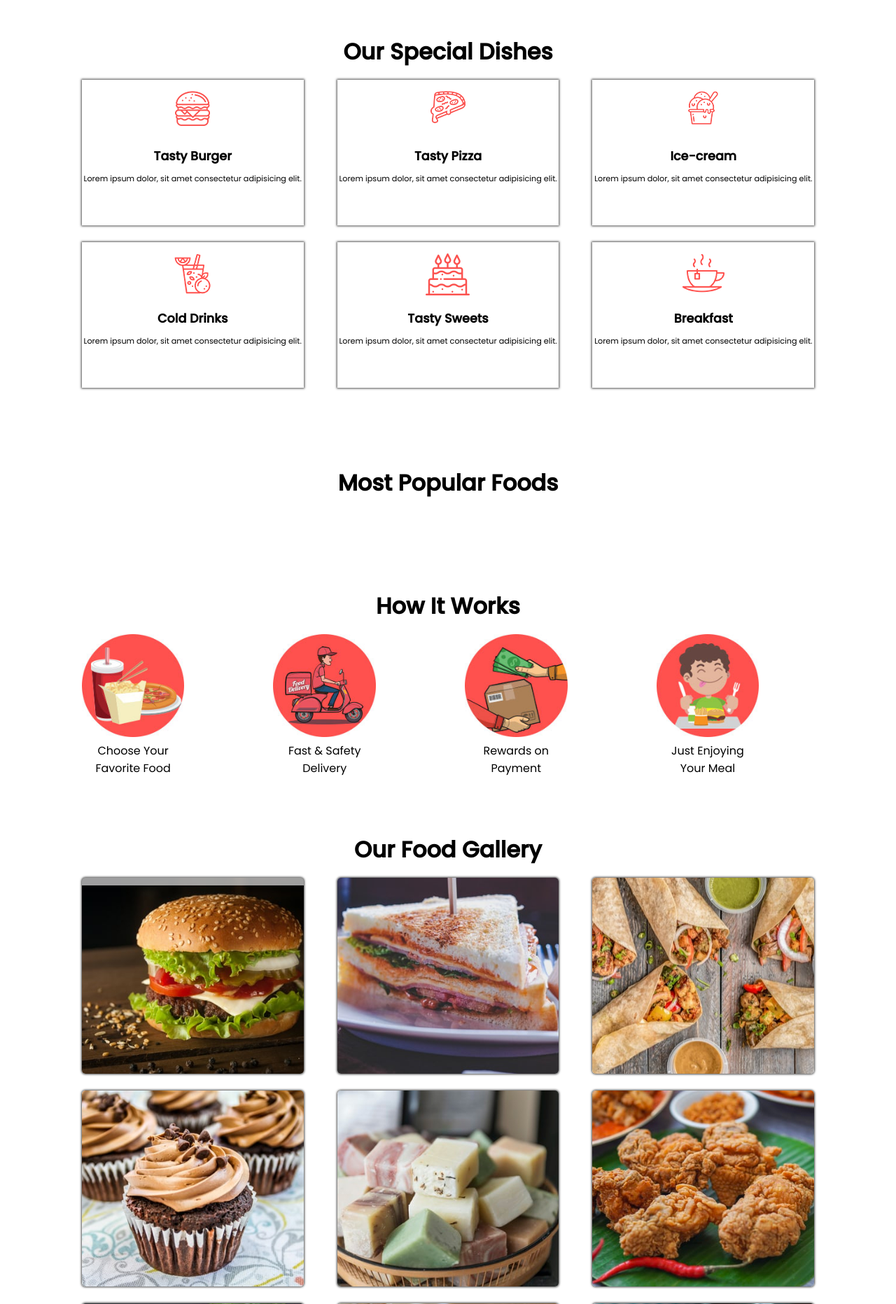
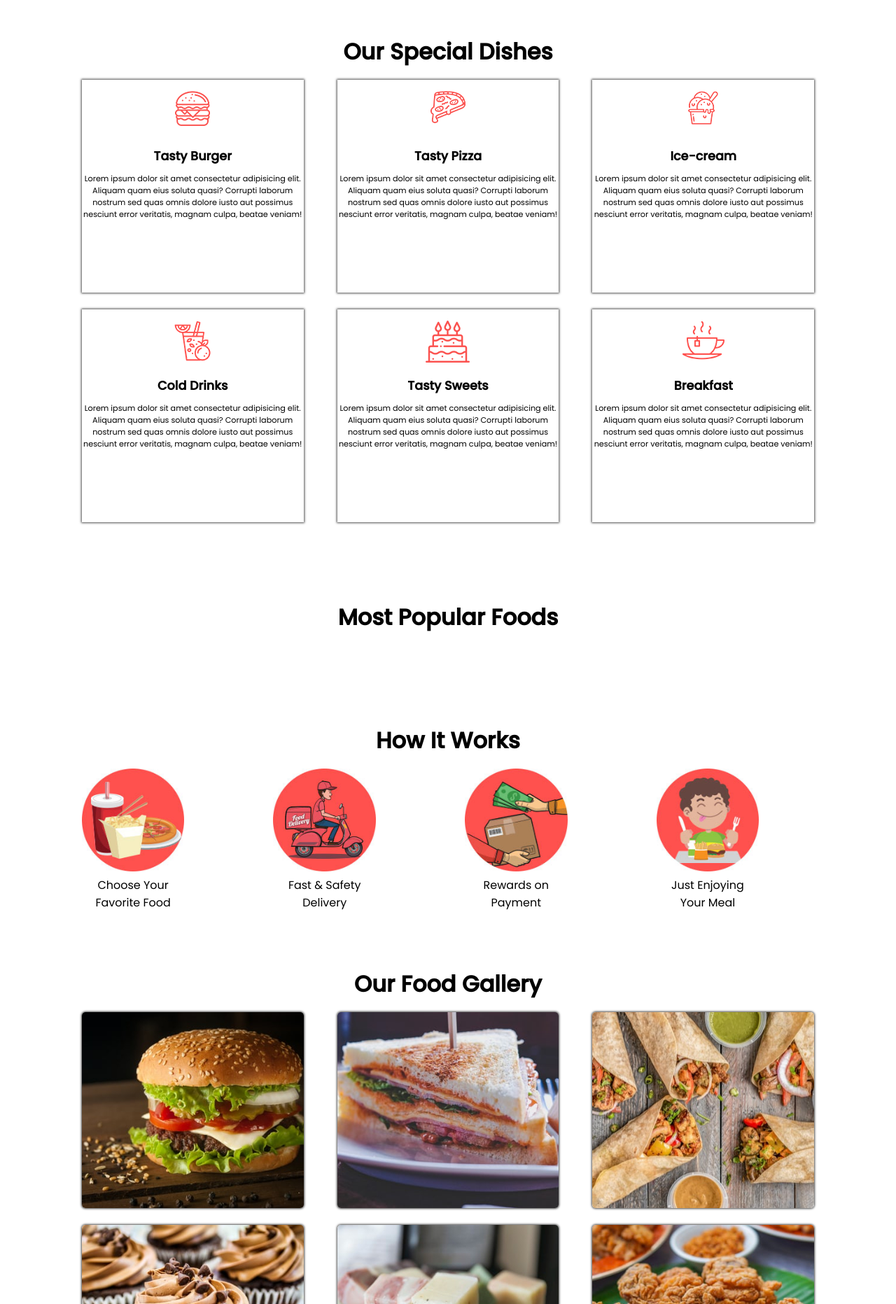
Before and after one commit to nandanpytech/django_restaurant, a Django app: page / in a window 1280 px wide. Shown: the part 384-2247 px from the top of the page at 70% size. Run offline with Django 4.2, Linux system fonts and the light colour scheme; some libraries are stand-ins or nearby versions; some web fonts are replaced.

Commit message:
new changes

```diff
--- a/static/css/index.css
+++ b/static/css/index.css
@@ -137,7 +137,7 @@ ul li a:hover{
     /* box-shadow: rgba(100, 100, 111, .2) 0px 1px 10px 0px; */
     padding: 1rem;
     width: 60%;
-    height: 26vh;
+    height: 38vh;
     justify-self: center;
     position: relative;
     overflow: hidden;
--- a/templates/index.html
+++ b/templates/index.html
@@ -2,26 +2,27 @@
 <html lang="en">
   {% load static %}
   <head>
-    <meta charset="UTF-8">
-    <meta http-equiv="X-UA-Compatible" content="IE=edge">
-    <meta name="viewport" content="width=device-width, initial-scale=1.0">
+    <meta charset="UTF-8" />
+    <meta http-equiv="X-UA-Compatible" content="IE=edge" />
+    <meta name="viewport" content="width=device-width, initial-scale=1.0" />
     <title>Restraurant</title>
-    <link rel="stylesheet" href="{%static 'css/search.css'%}">
-    <link rel="stylesheet" href="{% static 'css/index.css'%}">
-    <script src="https://kit.fontawesome.com/0cc154e2b5.js" crossorigin="anonymous"></script>
+    <link rel="stylesheet" href="{%static 'css/search.css'%}" />
+    <link rel="stylesheet" href="{% static 'css/index.css'%}" />
+    <script
+      src="https://kit.fontawesome.com/0cc154e2b5.js"
+      crossorigin="anonymous"
+    ></script>
     <script>
-        window.onload=function(){
-            document.getElementById('loader').style.display="none";
-            document.getElementById('content').style.display="block";
-
+      window.onload = function () {
+        document.getElementById("loader").style.display = "none";
+        document.getElementById("content").style.display = "block";
       };
     </script>
-
   </head>
   <body style="background: none">
     <!--Preloader-->
-     <div class="preloader" id="loader" >
-		<img src="/static/images/loader.gif">
+    <div class="preloader" id="loader">
+      <img src="/static/images/loader.gif" />
     </div>
 
     <div id="content">
@@ -73,95 +82,126 @@
           </div>
 
           <div class="special_cards Grid">
-
             <div class="special_item">
               <div class="special_data" id="desc">
                 <article class="images_middle">
-                                <div class="special_item-img"> <img src="/static/images/s-1.png" alt=""></div>
+                  <div class="special_item-img">
+                    <img src="/static/images/s-1.png" alt="" />
+                  </div>
                 </article>
                 <h2 class="special_item-text">Tasty Burger</h2>
-                            <p class="special_item-desc">Lorem ipsum dolor, sit amet consectetur adipisicing elit.</p>
+                <p class="special_item-desc">
+                  Lorem ipsum dolor sit amet consectetur adipisicing elit.
+                  Aliquam quam eius soluta quasi? Corrupti laborum nostrum sed
+                  quas omnis dolore iusto aut possimus nesciunt error veritatis,
+                  magnam culpa, beatae veniam!
+                </p>
               </div>
               <div class="special_data" id="burger">
-                            <img src="/static/images/s-img-1.jpg" class="image" alt="">
+                <img src="/static/images/s-img-1.jpg" class="image" alt="" />
               </div>
             </div>
             <div class="special_item">
               <div class="special_data" id="desc">
                 <article class="images_middle">
-                                <div class="special_item-img"> <img src="/static/images/s-2.png" alt=""></div>
+                  <div class="special_item-img">
+                    <img src="/static/images/s-2.png" alt="" />
+                  </div>
                 </article>
                 <h2 class="special_item-text">Tasty Pizza</h2>
-                            <p class="special_item-desc">Lorem ipsum dolor, sit amet consectetur adipisicing elit.</p>
+                <p class="special_item-desc">
+                    Lorem ipsum dolor sit amet consectetur adipisicing elit.
+                    Aliquam quam eius soluta quasi? Corrupti laborum nostrum sed
+                    quas omnis dolore iusto aut possimus nesciunt error veritatis,
+                    magnam culpa, beatae veniam!
+                  </p>
               </div>
               <div class="special_data" id="burger">
-                            <img src="/static/images/s-img-2.jpg" class="image" alt="">
+                <img src="/static/images/s-img-2.jpg" class="image" alt="" />
               </div>
-
             </div>
 
             <div class="special_item">
               <div class="special_data" id="desc">
                 <article class="images_middle">
-                                <div class="special_item-img"> <img src="/static/images/s-3.png" alt=""></div>
+                  <div class="special_item-img">
+                    <img src="/static/images/s-3.png" alt="" />
+                  </div>
                 </article>
 
                 <h2 class="special_item-text">Ice-cream</h2>
-                            <p class="special_item-desc">Lorem ipsum dolor, sit amet consectetur adipisicing elit. </p>
+                <p class="special_item-desc">
+                    Lorem ipsum dolor sit amet consectetur adipisicing elit.
+                    Aliquam quam eius soluta quasi? Corrupti laborum nostrum sed
+                    quas omnis dolore iusto aut possimus nesciunt error veritatis,
+                    magnam culpa, beatae veniam!
+                  </p>
               </div>
 
               <div class="special_data" id="burger">
-                            <img src="/static/images/s-img-3.jpg" class="image" alt="">
+                <img src="/static/images/s-img-3.jpg" class="image" alt="" />
               </div>
-
-                    </div>
-                    <div class="special_item">
-                        <div class="special_data" id="desc">
-                            <article  class="images_middle">
-                                <div class="special_item-img"> <img src="/static/images/s-4.png" alt=""></div>
-                            </article>
-
-                            <h2 class="special_item-text">Cold Drinks</h2>
-                            <p class="special_item-desc">Lorem ipsum dolor, sit amet consectetur adipisicing elit.</p>
-                        </div>
-                        <div class="special_data" id="burger">
-                            <img src="/static/images/s-img-4.jpg" class="image" alt="">
-                        </div>
-
-                    </div>
-
-
-                    <div class="special_item">
-                        <div class="special_data" id="desc">
-                            <article  class="images_middle">
-                                <div class="special_item-img"> <img src="/static/images/s-5.png" alt=""></div>
-                            </article>
-
-                            <h2 class="special_item-text">Tasty Sweets</h2>
-                            <p class="special_item-desc">Lorem ipsum dolor, sit amet consectetur adipisicing elit.</p>
-                        </div>
-                        <div class="special_data" id="burger">
-                            <img src="/static/images/s-img-5.jpg" class="image" alt="">
-                        </div>
-
             </div>
             <div class="special_item">
               <div class="special_data" id="desc">
                 <article class="images_middle">
-                                <div class="special_item-img"> <img src="/static/images/s-6.png" alt=""></div>
+                  <div class="special_item-img">
+                    <img src="/static/images/s-4.png" alt="" />
+                  </div>
+                </article>
+
+                <h2 class="special_item-text">Cold Drinks</h2>
+                <p class="special_item-desc">
+                    Lorem ipsum dolor sit amet consectetur adipisicing elit.
+                    Aliquam quam eius soluta quasi? Corrupti laborum nostrum sed
+                    quas omnis dolore iusto aut possimus nesciunt error veritatis,
+                    magnam culpa, beatae veniam!
+                  </p>
+              </div>
+              <div class="special_data" id="burger">
+                <img src="/static/images/s-img-4.jpg" class="image" alt="" />
+              </div>
+            </div>
+
+            <div class="special_item">
+              <div class="special_data" id="desc">
+                <article class="images_middle">
+                  <div class="special_item-img">
+                    <img src="/static/images/s-5.png" alt="" />
+                  </div>
+                </article>
+
+                <h2 class="special_item-text">Tasty Sweets</h2>
+                <p class="special_item-desc">
+                    Lorem ipsum dolor sit amet consectetur adipisicing elit.
+                    Aliquam quam eius soluta quasi? Corrupti laborum nostrum sed
+                    quas omnis dolore iusto aut possimus nesciunt error veritatis,
+                    magnam culpa, beatae veniam!
+                  </p>
+              </div>
+              <div class="special_data" id="burger">
+                <img src="/static/images/s-img-5.jpg" class="image" alt="" />
+              </div>
+            </div>
+            <div class="special_item">
+              <div class="special_data" id="desc">
+                <article class="images_middle">
+                  <div class="special_item-img">
+                    <img src="/static/images/s-6.png" alt="" />
+                  </div>
                 </article>
                 <h2 class="special_item-text">Breakfast</h2>
-                            <p class="special_item-desc">Lorem ipsum dolor, sit amet consectetur adipisicing elit.</p>
+                <p class="special_item-desc">
+                    Lorem ipsum dolor sit amet consectetur adipisicing elit.
+                    Aliquam quam eius soluta quasi? Corrupti laborum nostrum sed
+                    quas omnis dolore iusto aut possimus nesciunt error veritatis,
+                    magnam culpa, beatae veniam!
+                  </p>
               </div>
               <div class="special_data" id="burger">
-                            <img src="/static/images/s-img-6.jpg" class="image" alt="">
+                <img src="/static/images/s-img-6.jpg" class="image" alt="" />
               </div>
-
             </div>
-
-
-
-
           </div>
         </section>
 
@@ -230,58 +272,112 @@
           </div>
 
           <div class="special_cards Grid">
-                    <div class="food_item" style="background-image: url(/static/images/g-1.jpg)">
+            <div
+              class="food_item"
+              style="background-image: url(/static/images/g-1.jpg)"
+            >
               <div class="food_data">
-                            <h2 class="special_item-text"></h2>
-                            <p class="special_item-desc">Lorem ipsum dolor, sit amet consectetur adipisicing elit. Delectus, rerum assumenda! Rem dolor ipsum quaerat?</p>
+                <h2 class="special_item-text">Tasty Burger</h2>
+                <p class="special_item-desc">
+                  Lorem ipsum dolor, sit amet consectetur adipisicing elit.
+                  Delectus, rerum assumenda! Rem dolor ipsum quaerat?
+                </p>
               </div>
             </div>
-                    <div class="food_item"  style="background-image: url(/static/images/g-2.jpg)">
+            <div
+              class="food_item"
+              style="background-image: url(/static/images/g-2.jpg)"
+            >
               <div class="food_data">
-                            <h2 class="special_item-text">Tasty Burger</h2>
-                            <p class="special_item-desc">Lorem ipsum dolor, sit amet consectetur adipisicing elit. Delectus, rerum assumenda! Rem dolor ipsum quaerat?</p>
+                <h2 class="special_item-text">Tasty Sandwich</h2>
+                <p class="special_item-desc">
+                  Lorem ipsum dolor, sit amet consectetur adipisicing elit.
+                  Delectus, rerum assumenda! Rem dolor ipsum quaerat?
+                </p>
               </div>
             </div>
-                    <div class="food_item"  style="background-image: url(/static/images/g-3.jpg)">
+            <div
+              class="food_item"
+              style="background-image: url(/static/images/g-3.jpg)"
+            >
               <div class="food_data">
-                            <h2 class="special_item-text">Tasty Burger</h2>
-                            <p class="special_item-desc">Lorem ipsum dolor, sit amet consectetur adipisicing elit. Delectus, rerum assumenda! Rem dolor ipsum quaerat?</p>
+                <h2 class="special_item-text">Tasty Rolls</h2>
+                <p class="special_item-desc">
+                  Lorem ipsum dolor, sit amet consectetur adipisicing elit.
+                  Delectus, rerum assumenda! Rem dolor ipsum quaerat?
+                </p>
               </div>
             </div>
-                    <div class="food_item"  style="background-image: url(/static/images/g-4.jpg)">
+            <div
+              class="food_item"
+              style="background-image: url(/static/images/g-4.jpg)"
+            >
               <div class="food_data">
-                            <h2 class="special_item-text">Tasty Burger</h2>
-                            <p class="special_item-desc">Lorem ipsum dolor, sit amet consectetur adipisicing elit. Delectus, rerum assumenda! Rem dolor ipsum quaerat?</p>
+                <h2 class="special_item-text">Tasty Cake</h2>
+                <p class="special_item-desc">
+                  Lorem ipsum dolor, sit amet consectetur adipisicing elit.
+                  Delectus, rerum assumenda! Rem dolor ipsum quaerat?
+                </p>
               </div>
             </div>
-                    <div class="food_item" style="background-image: url(/static/images/g-5.jpg)">
+            <div
+              class="food_item"
+              style="background-image: url(/static/images/g-5.jpg)"
+            >
               <div class="food_data">
-                            <h2 class="special_item-text">Tasty Burger</h2>
-                            <p class="special_item-desc">Lorem ipsum dolor, sit amet consectetur adipisicing elit. Delectus, rerum assumenda! Rem dolor ipsum quaerat?</p>
+                <h2 class="special_item-text">Sweet Burfi</h2>
+                <p class="special_item-desc">
+                  Lorem ipsum dolor, sit amet consectetur adipisicing elit.
+                  Delectus, rerum assumenda! Rem dolor ipsum quaerat?
+                </p>
               </div>
             </div>
-                    <div class="food_item"  style="background-image: url(/static/images/g-6.jpg)">
+            <div
+              class="food_item"
+              style="background-image: url(/static/images/g-6.jpg)"
+            >
               <div class="food_data">
-                            <h2 class="special_item-text">Tasty Burger</h2>
-                            <p class="special_item-desc">Lorem ipsum dolor, sit amet consectetur adipisicing elit. Delectus, rerum assumenda! Rem dolor ipsum quaerat?</p>
+                <h2 class="special_item-text">Spicy Chicken</h2>
+                <p class="special_item-desc">
+                  Lorem ipsum dolor, sit amet consectetur adipisicing elit.
+                  Delectus, rerum assumenda! Rem dolor ipsum quaerat?
+                </p>
               </div>
             </div>
-                    <div class="food_item"  style="background-image: url(/static/images/g-7.jpg)">
+            <div
+              class="food_item"
+              style="background-image: url(/static/images/g-7.jpg)"
+            >
               <div class="food_data">
-                            <h2 class="special_item-text">Tasty Burger</h2>
-                            <p class="special_item-desc">Lorem ipsum dolor, sit amet consectetur adipisicing elit. Delectus, rerum assumenda! Rem dolor ipsum quaerat?</p>
+                <h2 class="special_item-text">Tasty Breakfast</h2>
+                <p class="special_item-desc">
+                  Lorem ipsum dolor, sit amet consectetur adipisicing elit.
+                  Delectus, rerum assumenda! Rem dolor ipsum quaerat?
+                </p>
               </div>
             </div>
-                    <div class="food_item"  style="background-image: url(/static/images/g-8.jpg)">
+            <div
+              class="food_item"
+              style="background-image: url(/static/images/g-8.jpg)"
+            >
               <div class="food_data">
-                            <h2 class="special_item-text">Tasty Burger</h2>
-                            <p class="special_item-desc">Lorem ipsum dolor, sit amet consectetur adipisicing elit. Delectus, rerum assumenda! Rem dolor ipsum quaerat?</p>
+                <h2 class="special_item-text">Tasty Chocolate</h2>
+                <p class="special_item-desc">
+                  Lorem ipsum dolor, sit amet consectetur adipisicing elit.
+                  Delectus, rerum assumenda! Rem dolor ipsum quaerat?
+                </p>
               </div>
             </div>
-                    <div class="food_item"  style="background-image: url(/static/images/g-9.jpg)">
+            <div
+              class="food_item"
+              style="background-image: url(/static/images/g-9.jpg)"
+            >
               <div class="food_data">
-                            <h2 class="special_item-text">Tasty Burger</h2>
-                            <p class="special_item-desc">Lorem ipsum dolor, sit amet consectetur adipisicing elit. Delectus, rerum assumenda! Rem dolor ipsum quaerat?</p>
+                <h2 class="special_item-text">Tasty Cookies</h2>
+                <p class="special_item-desc">
+                  Lorem ipsum dolor, sit amet consectetur adipisicing elit.
+                  Delectus, rerum assumenda! Rem dolor ipsum quaerat?
+                </p>
               </div>
             </div>
           </div>
```
Also changed, not shown: other parts of static/css/index.css (+46 -1 lines), other parts of templates/index.html (+87 -28 lines). Lines whose indentation alone changed are shown as unchanged.
